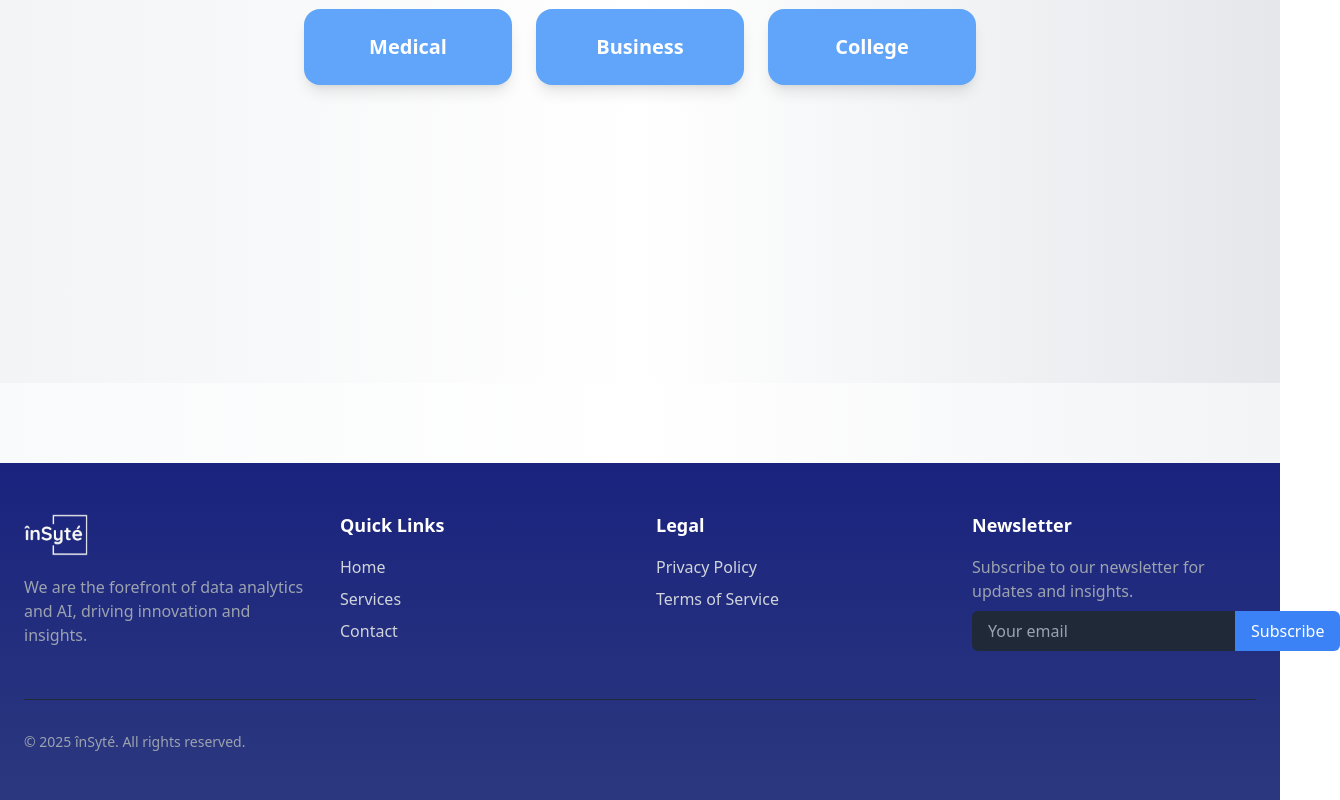
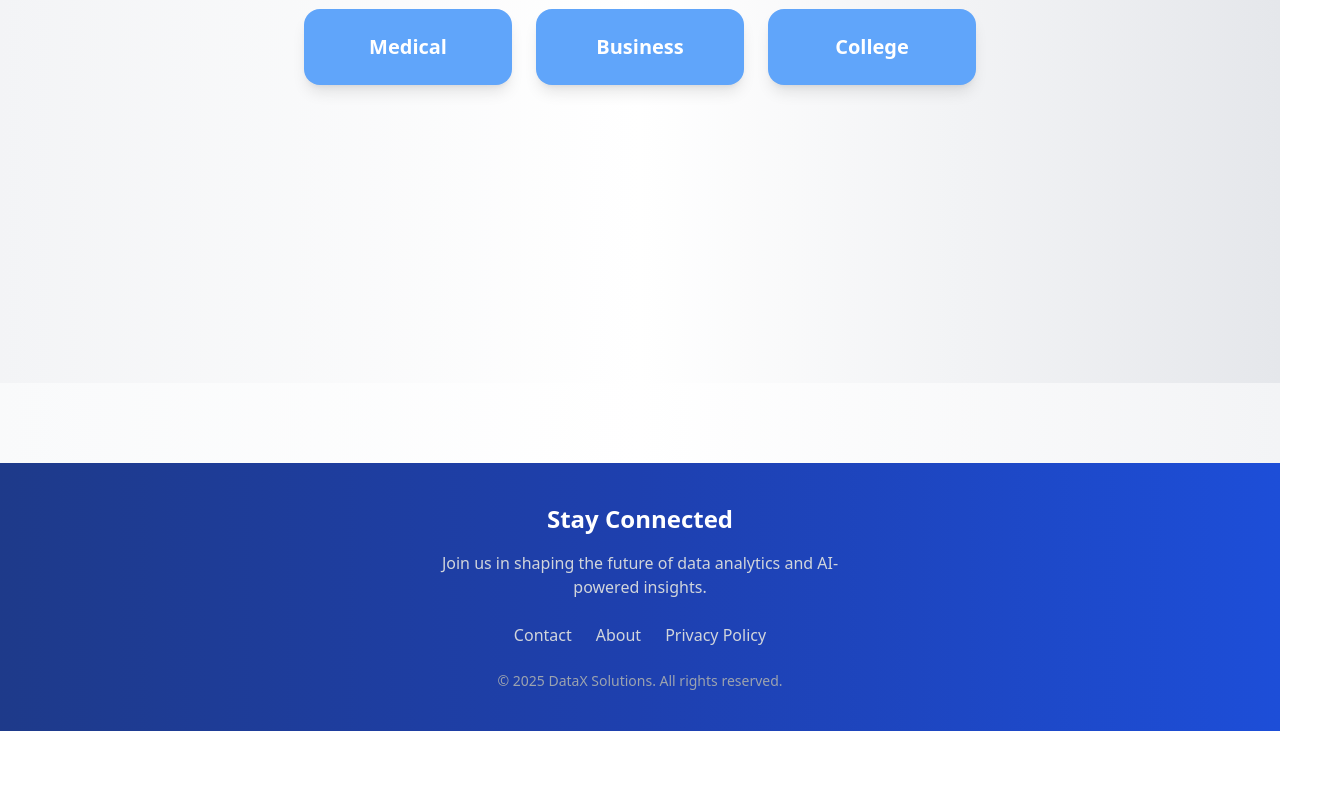
Before and after one commit to kakarot7072/inSyte, a React (Create React App) app: page /realtime-data in a window 1280 px wide. Shown: the part 473-1273 px from the top of the page, 1340 px wide, since content can reach past the window. After the commit the page ends 1204 px from the top, so only its background shows below. Built offline with nearby package versions, Linux system fonts and the light colour scheme.

Commit message:
Update Footer.js

```diff
--- a/src/components/Footer.js
+++ b/src/components/Footer.js
@@ -1,105 +1,40 @@
 import React from 'react'
 import { Link } from "react-router-dom";
 import { motion } from "framer-motion";
-import Logo from './Assets/inSyte_Light.png';
-
 const Footer = () => {
   return (
     <motion.footer
     initial={{ opacity: 0, y: 20 }}
     whileInView={{ opacity: 1, y: 0 }}
     transition={{ duration: 1 }}
-    viewport={{ once: false }}
-    className="bg-gradient-to-b from-[#1A237E] to-[#2C387E] text-white mt-20 py-12"
+    viewport={{ once: true }}
+    className="bg-gradient-to-r from-blue-900 via-blue-800 to-blue-700 text-white mt-20 py-10"
   >
-    <div className="container mx-auto px-6">
-      <div className="grid grid-cols-1 md:grid-cols-4 gap-8">
-        {/* Logo and Short Description */}
-        <div>
-          <img src={Logo} alt="Logo" className="h-12 w-auto mb-4" />
-          <p className="text-gray-400">
-            We are the forefront of data analytics and AI, driving innovation and insights.
+    <div className="container mx-auto text-center px-6">
+      <h3 className="text-2xl font-semibold mb-4">Stay Connected</h3>
+      <p className="text-gray-300 max-w-md mx-auto mb-6">
+        Join us in shaping the future of data analytics and AI-powered insights.
       </p>
-        </div>
-
-        {/* Quick Links */}
-        <div>
-          <h4 className="text-lg font-semibold mb-4">Quick Links</h4>
-          <ul>
-            {["Home", "Services", "Contact"].map((link, index) => (
-              <li key={index} className="mb-2">
-                <Link
-                  to={`/${link.toLowerCase()}`}
-                  className="text-gray-300 hover:text-white transition"
+      <div className="flex justify-center space-x-6 mb-6">
+        {["Contact", "About", "Privacy Policy"].map((link, index) => (
+          <motion.div
+            key={index}
+            whileHover={{ scale: 1.1 }}
+            transition={{ duration: 0.3 }}
           >
-                  {link}
-                </Link>
-              </li>
-            ))}
-          </ul>
-        </div>
-
-        {/* Legal and Policy Links */}
-        <div>
-          <h4 className="text-lg font-semibold mb-4">Legal</h4>
-          <ul>
-            {["Privacy Policy", "Terms of Service"].map((link, index) => (
-              <li key={index} className="mb-2">
             <Link
               to={`/${link.toLowerCase().replace(" ", "-")}`}
               className="text-gray-300 hover:text-white transition"
             >
               {link}
             </Link>
-              </li>
+          </motion.div>
         ))}
-          </ul>
       </div>
-
-        {/* Newsletter Signup */}
-        <div>
-          <h4 className="text-lg font-semibold mb-4">Newsletter</h4>
-          <p className="text-gray-400 mb-2">
-            Subscribe to our newsletter for updates and insights.
-          </p>
-          <div className="flex">
-            <input
-              type="email"
-              placeholder="Your email"
-              className="bg-gray-800 text-white px-4 py-2 rounded-l-md focus:outline-none"
-            />
-            <button className="bg-blue-500 hover:bg-blue-600 text-white px-4 py-2 rounded-r-md">
-              Subscribe
-            </button>
-          </div>
-        </div>
-      </div>
-
-      {/* Social Media and Copyright */}
-      <div className="mt-12 flex flex-col md:flex-row justify-between items-center border-t border-gray-800 pt-8">
-          <div className="mb-4 md:mb-0">
       <p className="text-gray-400 text-sm">
-            © {new Date().getFullYear()} înSyté. All rights reserved.
+        © {new Date().getFullYear()} DataX Solutions. All rights reserved.
       </p>
     </div>
-        <div className="flex space-x-4">
-          {/* Placeholder Social Media Links */}
-          <a href="/facebook" className="text-gray-300 hover:text-white">
-            <i className="fab fa-facebook-f"></i>
-          </a>
-          <a href="/twitter" className="text-gray-300 hover:text-white">
-            <i className="fab fa-twitter"></i>
-          </a>
-          <a href="/linkedin" className="text-gray-300 hover:text-white">
-            <i className="fab fa-linkedin-in"></i>
-          </a>
-          <a href="/instagram" className="text-gray-300 hover:text-white">
-            <i className="fab fa-instagram"></i>
-          </a>
-        </div>
-      </div>
-    </div>
-
   </motion.footer>
   )
 }
```
Lines whose indentation alone changed are shown as unchanged.
